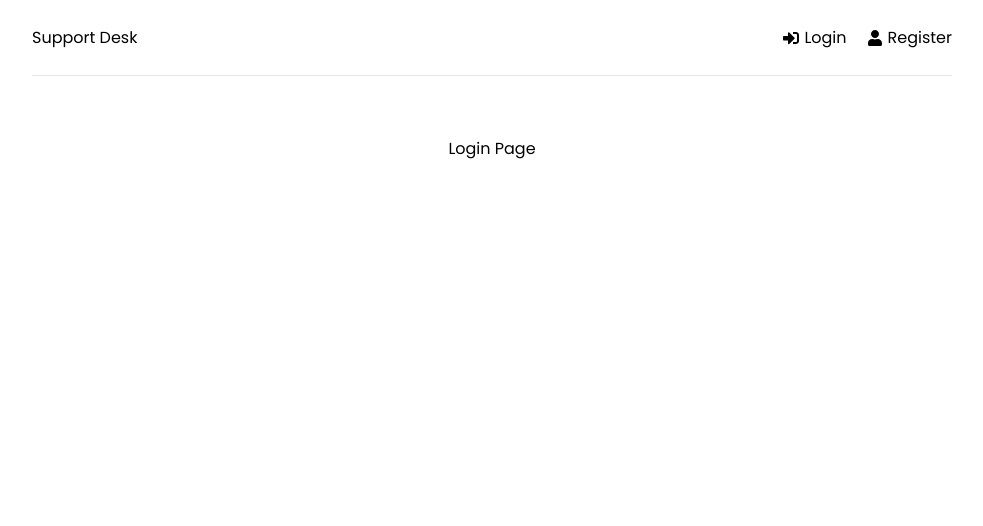
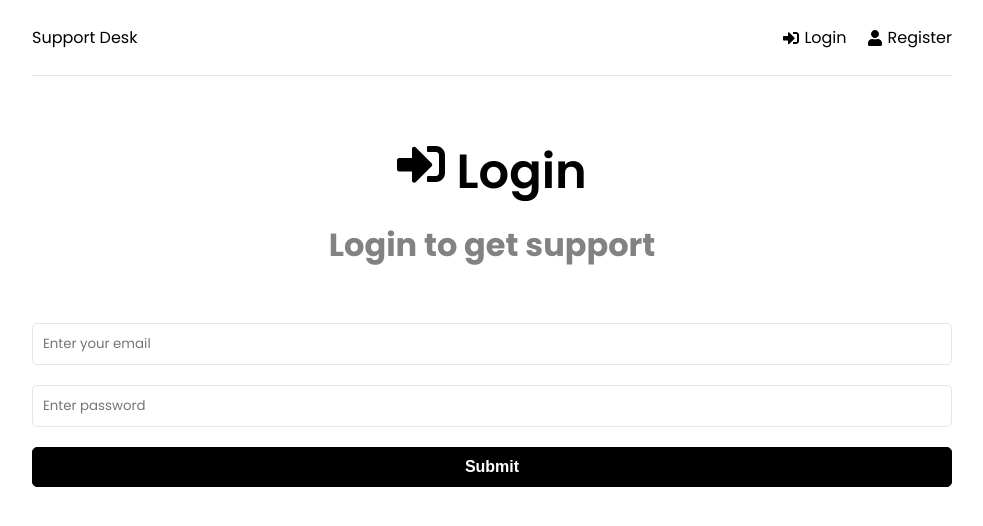
Before and after one commit to Pasindu1100/Tickets-System, a React (Create React App) app in the folder frontend/: page /login in a window 1280 px wide. Shown: the top 526 px of the page, without its empty margins (148-1131 px from the left). Built offline with nearby package versions, Linux system fonts and the light colour scheme.

Commit message:
login feature and add a new ticket page

```diff
--- a/frontend/src/App.js
+++ b/frontend/src/App.js
@@ -5,6 +5,7 @@ import Home from './pages/Home'
 import Login from './pages/Login'
 import Register from './pages/Register'
 import Header from './components/Header'
+import NewTicket from './pages/NewTicket'
 
 function App() {
   return (
@@ -13,6 +14,7 @@ function App() {
         <div className='container'>
           <Header />
           <Routes>
+            <Route path='/new-ticket' element={<NewTicket />} />
             <Route path='/' element={<Home />} />
             <Route path='/login' element={<Login />} />
             <Route path='/register' element={<Register />} />
--- a/frontend/src/pages/Login.jsx
+++ b/frontend/src/pages/Login.jsx
@@ -1,4 +1,94 @@
+import { useState } from 'react'
+import { toast } from 'react-toastify'
+import { useNavigate } from 'react-router-dom'
+import { FaSignInAlt } from 'react-icons/fa'
+import axios from 'axios'
+
 function Login() {
-  return <div>Login Page</div>
+  const [formData, setFormData] = useState({
+    email: '',
+    password: '',
+  })
+
+  const { email, password } = formData
+  const navigate = useNavigate()
+
+  const onChange = (e) => {
+    setFormData((prevState) => ({
+      ...prevState,
+      [e.target.name]: e.target.value,
+    }))
+  }
+
+  const onSubmit = async (e) => {
+    e.preventDefault()
+
+    const userData = {
+      email,
+      password,
+    }
+
+    try {
+      // API Call to Login endpoint
+      const response = await axios.post('/api/users/login', userData)
+
+      if (response.data) {
+        localStorage.setItem('user', JSON.stringify(response.data))
+        toast.success('Logged in Successfully!')
+        navigate('/')
+      }
+    } catch (error) {
+      const message = error.response && error.response.data && error.response.data.message
+        ? error.response.data.message
+        : error.message
+      toast.error(message)
+    }
+  }
+
+  return (
+    <>
+      <section className='heading'>
+        <h1>
+          <FaSignInAlt /> Login
+        </h1>
+        <p>Login to get support</p>
+      </section>
+
+      <section className='form'>
+        <form onSubmit={onSubmit}>
+          <div className='form-group'>
+            <input
+              type='email'
+              className='form-control'
+              id='email'
+              name='email'
+              value={email}
+              placeholder='Enter your email'
+              onChange={onChange}
+              required
+            />
+          </div>
+          <div className='form-group'>
+            <input
+              type='password'
+              className='form-control'
+              id='password'
+              name='password'
+              value={password}
+              placeholder='Enter password'
+              onChange={onChange}
+              required
+            />
+          </div>
+          <div className='form-group'>
+            <button type='submit' className='btn btn-block'>
+              Submit
+            </button>
+          </div>
+        </form>
+      </section>
+    </>
+  )
 }
+
 export default Login
--- /dev/null
+++ b/frontend/src/pages/NewTicket.jsx
@@ -0,0 +1,82 @@
+import { useState } from 'react'
+import { useNavigate } from 'react-router-dom'
+import { toast } from 'react-toastify'
+import axios from 'axios'
+
+function NewTicket() {
+  const [product, setProduct] = useState('iPhone')
+  const [description, setDescription] = useState('')
+
+  const navigate = useNavigate()
+
+  // Get user from localstorage to check if logged in
+  const user = JSON.parse(localStorage.getItem('user'))
+
+  const onSubmit = async (e) => {
+    e.preventDefault()
+
+    if(!user) {
+        toast.error('You must be logged in')
+        return
+    }
+
+    try {
+      const config = {
+        headers: {
+          Authorization: `Bearer ${user.token}`, // ATTACH THE TOKEN HERE
+        },
+      }
+
+      await axios.post('/api/tickets', { product, description }, config)
+
+      toast.success('Ticket Created!')
+      navigate('/')
+    } catch (error) {
+      toast.error(error.message)
+    }
+  }
+
+  return (
+    <>
+      <section className='heading'>
+        <h1>Create New Ticket</h1>
+        <p>Please fill out the form below</p>
+      </section>
+
+      <section className='form'>
+        <form onSubmit={onSubmit}>
+          <div className='form-group'>
+            <label htmlFor='product'>Product</label>
+            <select
+              name='product'
+              id='product'
+              value={product}
+              onChange={(e) => setProduct(e.target.value)}
+            >
+              <option value='iPhone'>iPhone</option>
+              <option value='Macbook Pro'>Macbook Pro</option>
+              <option value='iMac'>iMac</option>
+              <option value='iPad'>iPad</option>
+            </select>
+          </div>
+          <div className='form-group'>
+            <label htmlFor='description'>Description of the issue</label>
+            <textarea
+              name='description'
+              id='description'
+              className='form-control'
+              placeholder='Description'
+              value={description}
+              onChange={(e) => setDescription(e.target.value)}
+            ></textarea>
+          </div>
+          <div className='form-group'>
+            <button className='btn btn-block'>Submit</button>
+          </div>
+        </form>
+      </section>
+    </>
+  )
+}
+
+export default NewTicket
```
